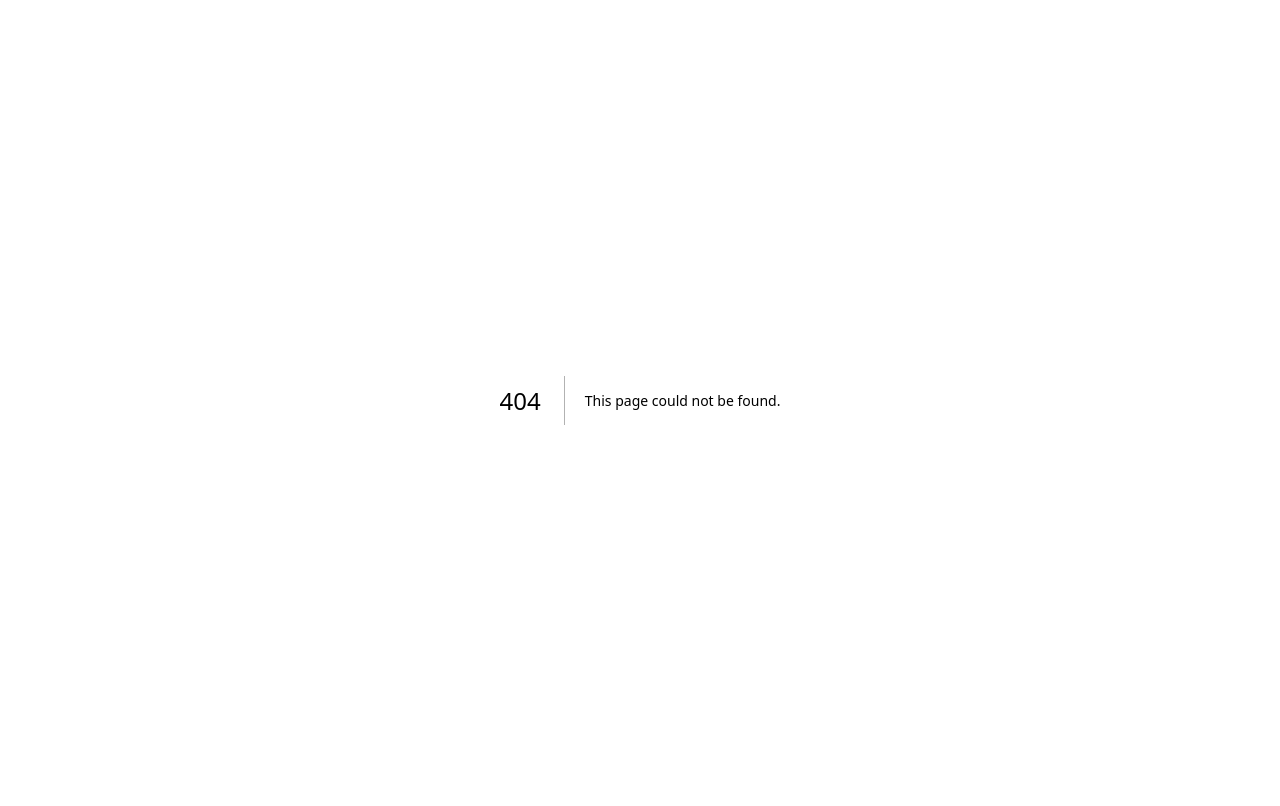
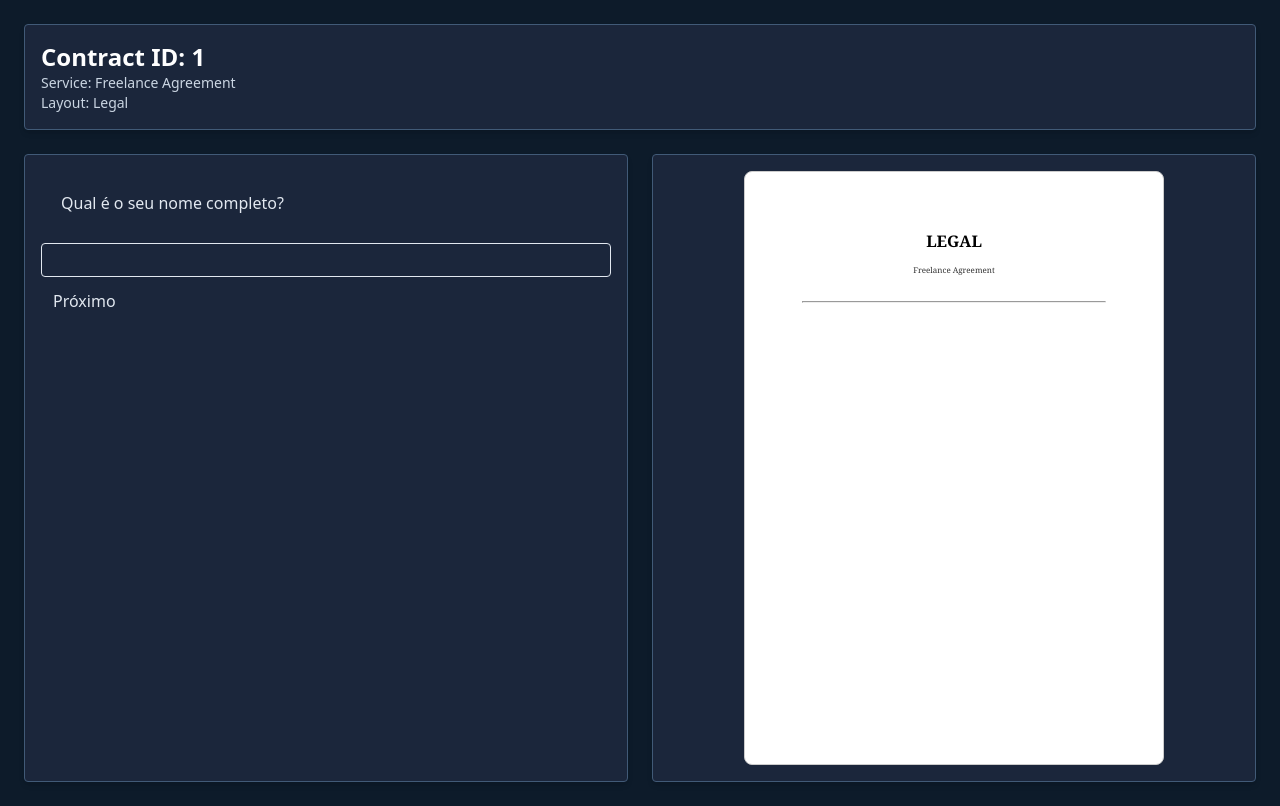
Before and after one commit to PedroPaulo-Git/contract-saas, a Next.js app: page /contract/1 in a window 1280 px wide. Before the commit this address had no page. Built offline with nearby package versions, Linux system fonts and the light colour scheme.

Commit message:
design | developement

```diff
--- a/components/LayoutSelector.tsx
+++ b/components/LayoutSelector.tsx
@@ -1,18 +1,20 @@
-import React from 'react';
+import React, { useState } from 'react';
 import pdf1 from '../pdf1.webp';
 import pdf2 from '../pdf2.webp';
 import pdf3 from '../pdf3.png';
 
-interface Props { onSelect: (layout: string) => void; }
+interface Props {
+  onSelect: (layout: string) => void;
+}
 
 const layouts = [
   {
-    name: 'Default ',
+    name: 'Default',
     preview: 'This contract is made between Party A and Party B. The terms and conditions are as follows...',
     pdf: pdf1
   },
   {
-    name: 'Service Agreement ',
+    name: 'Service Agreement',
     preview: 'This contract is made between Party A and Party B. The terms and conditions are as follows...',
     pdf: pdf1
   },
@@ -29,33 +31,32 @@ const layouts = [
 ];
 
 export default function LayoutSelector({ onSelect }: Props) {
+  const [layoutSelected, setLayoutSelected] = useState<string>('Default');
+
+  function handleClick(name: string) {
+    setLayoutSelected(name);
+    onSelect(name);
+  }
+
   return (
-    <div className="grid grid-cols-2 sm:grid-cols-2 lg:grid-cols-3 gap-6 mt-4 ">
+    <div className="grid grid-cols-2 sm:grid-cols-2 lg:grid-cols-3 gap-6 mt-4">
       {layouts.map(l => (
         <div
           key={l.name}
-          className="p-0 bg-[#14213d] rounded-lg cursor-pointer transform transition duration-200
-          text-center hover:scale-105 hover:shadow-2xl"
-          onClick={() => onSelect(l.name)}
+          className="p-0 bg-[#14213d] rounded-lg cursor-pointer transform transition duration-200 text-center hover:scale-105 hover:shadow-2xl"
+          onClick={() => handleClick(l.name)}
         >
           <h4 className="text-sm font-semibold mb-4">{l.name}</h4>
-          <div className="relative bg-white p-4 rounded-lg border border-gray-300 shadow-md w-full h-[2in] max-w-[3in] mx-auto">
-            <div className="absolute inset-0 border-2 border-gray-300 rounded-md">
-              <div className="h-full p-0 text-sm ">
-                <h5 className="font-semibold
-                text-lg mb-4 absolute top-1/2 left-1/2 transform
-                -translate-x-1/2 -translate-y-1/2 bg-gray-500 opacity-50 w-[95%] text-center  ">
-                Preview:</h5>
-                <img src={l.pdf.src} alt="Preview" className='w-full h-full' />
-                {/* Exibe o link para download do PDF */}
-                {/* <a
-                  href={l.pdf.src}
-                  target="_blank"
-                  rel="noopener noreferrer"
-                  className="text-blue-500 underline mt-4 inline-block"
-                >
-                  Download PDF
-                </a> */}
+
+          <div className={`relative bg-white p-4 rounded-lg w-full h-[2in] max-w-[3in] mx-auto shadow-md
+            border-2 ${layoutSelected === l.name ? 'border-red-500' : 'border-gray-300'}`}>
+            <div className="absolute inset-0 rounded-md">
+              <div className="h-full text-sm relative">
+                <h5 className="font-semibold text-lg mb-4 absolute top-1/2 left-1/2 transform
+                  -translate-x-1/2 -translate-y-1/2 bg-gray-500 opacity-50 w-[95%] text-center">
+                  Preview:
+                </h5>
+                <img src={l.pdf.src} alt="Preview" className="w-full h-full rounded" />
               </div>
             </div>
           </div>
--- a/components/PdfPreview.tsx
+++ b/components/PdfPreview.tsx
@@ -3,17 +3,101 @@ import React, { useEffect, useState } from 'react';
 type Props = { id: string; service: string; layout: string; answers: string[] };
 
 export default function PdfPreview({ id, service, layout, answers }: Props) {
-  const [html, setHtml] = useState('');
   const [url, setUrl] = useState('');
 
   useEffect(() => {
-    const doc = `<h1>${layout}</h1><h2>${service}</h2>${answers.map(a => `<p>${a}</p>`).join('')}`;
-    setHtml(doc);
+    const doc = `
+      <html>
+        <head>
+          <style>
+            body {
+              font-family: Georgia, 'Times New Roman', serif;
+              padding: 1.5cm;
+              margin: 0;
+              line-height: 1.6;
+              color: #000;
+              box-sizing: border-box;
+            }
+
+            h1, h2 {
+              text-align: center;
+              margin-bottom: 10px;
+            }
+
+            h1 {
+              font-size: 2.2rem;
+              text-transform: uppercase;
+            }
+
+            h2 {
+              font-size: 1.4rem;
+              font-weight: normal;
+              color: #333;
+            }
+
+            p {
+              text-align: justify;
+              margin-bottom: 1rem;
+              font-size: 1rem;
+            }
+
+            hr {
+              margin: 1.5rem 0;
+            }
+
+            /* Adicionando media query para telas menores */
+            @media (max-width: 640px) {
+              h1 {
+                font-size: 1rem;
+              }
+
+              h2 {
+                font-size: 0.5rem;
+              }
+
+              p {
+                font-size: 0.3rem;
+              }
+            }
+          </style>
+        </head>
+        <body>
+          <h1>${layout}</h1>
+          <h2>${service}</h2>
+          <hr />
+          ${answers.map((a) => `<p>${a}</p>`).join('')}
+        </body>
+      </html>
+    `;
+
     const blob = new Blob([doc], { type: 'text/html' });
     setUrl(URL.createObjectURL(blob));
   }, [answers]);
 
   return (
-    <iframe src={url} className="w-full h-96 border rounded" />
+    <div className="w-full flex justify-center">
+      <div
+        className="relative"
+        style={{
+          width: '100%',
+          maxWidth: '420px', // Proporção A4: 210mm = 21cm
+          aspectRatio: '210 / 297', // Mantém a proporção A4 vertical
+          border: '1px solid #ccc',
+          borderRadius: '8px',
+          overflow: 'hidden',
+          backgroundColor: 'white',
+        }}
+      >
+        <iframe
+          src={url}
+          className="absolute top-0 left-0 w-full h-full"
+          style={{
+            border: 'none',
+            transform: 'scale(1)',
+            transformOrigin: 'top left',
+          }}
+        />
+      </div>
+    </div>
   );
 }
--- a/components/PopupServiceSelector.tsx
+++ b/components/PopupServiceSelector.tsx
@@ -1,21 +1,51 @@
 import React from 'react';
+import { X } from 'lucide-react'; // ícone de fechar, certifique-se que tem 'lucide-react' instalado
 
-interface Props { onSelect: (service: string) => void; }
-const services = ['Jurídico', 'Comercial', 'Outro'];
+interface Props {
+  onSelect: (service: string) => void;
+  onClose: () => void;
+}
 
-export default function PopupServiceSelector({ onSelect }: Props) {
+const services = [
+  {
+    name: 'Freelance Agreement',
+    description: 'For freelance projects, covering scope, deadlines, and payment terms.'
+  },
+  {
+    name: 'NDA (Non-Disclosure)',
+    description: 'Protect confidential information in business deals or partnerships.'
+  },
+  {
+    name: 'Service Contract',
+    description: 'Ideal for recurring services or custom business arrangements.'
+  },
+];
+
+
+export default function PopupServiceSelector({ onSelect, onClose }: Props) {
   return (
-    <div className="fixed inset-0 flex items-center justify-center bg-black bg-opacity-40">
-      <div className="bg-white p-6 rounded-lg shadow-lg max-w-sm w-full">
-        <h3 className="text-xl font-semibold text-center">Selecione o tipo de serviço</h3>
-        <div className="mt-4 space-x-2 text-center">
-          {services.map(s => (
+    <div className="fixed inset-0 flex items-center justify-center bg-black/70 z-50">
+      <div className="relative bg-white p-6 rounded-xl shadow-2xl max-w-md w-full text-black">
+        {/* Close Button */}
+        <button
+          onClick={onClose}
+          className="absolute top-3 right-3 text-gray-500 hover:text-red-500"
+          aria-label="Close"
+        >
+          <X size={20} />
+        </button>
+
+        <h3 className="text-2xl font-bold text-center mb-6">Select the Type of Service</h3>
+
+        <div className="space-y-4">
+          {services.map(service => (
             <button
-              key={s}
-              className="px-4 py-2 bg-accent text-white rounded-lg hover:bg-accent-dark transition duration-200"
-              onClick={() => onSelect(s)}
+              key={service.name}
+              onClick={() => onSelect(service.name)}
+              className="w-full text-left p-4 border rounded-lg hover:border-blue-600 hover:bg-blue-50 transition duration-200"
             >
-              {s}
+              <div className="font-semibold text-blue-900">{service.name}</div>
+              <div className="text-sm text-gray-600">{service.description}</div>
             </button>
           ))}
         </div>
--- a/components/Questionnare.tsx
+++ b/components/Questionnare.tsx
@@ -1,29 +1,80 @@
 import React, { useState } from 'react';
 
-interface Props { onAnswer: (a: string) => void; }
-const questions = Array.from({ length: 10 }, (_, i) => `Pergunta ${i + 1}`);
+interface Props {
+  onAnswer: (a: string) => void;
+  layout: string; // Pode ser 'Legal', 'Business', 'Custom'
+}
 
-export default function Questionnaire({ onAnswer }: Props) {
+const questionSets: Record<string, string[]> = {
+  Legal: [
+    'Qual é o seu nome completo?',
+    'Qual é o tipo de contrato necessário?',
+    'As partes envolvidas são físicas ou jurídicas?',
+    'Existe algum prazo definido?',
+    'Há cláusulas específicas que deseja incluir?',
+    'Deseja que inclua cláusulas de confidencialidade?',
+    'O contrato precisa ter validade internacional?',
+    'Como será a forma de pagamento?',
+    'Existe algum histórico de disputas?',
+    'Deseja revisar algum modelo anterior?',
+  ],
+  Business: [
+    'Qual é o nome da sua empresa?',
+    'Qual o objetivo principal do serviço?',
+    'Quem é o público-alvo?',
+    'Qual é o produto ou serviço vendido?',
+    'Quais canais de venda você utiliza?',
+    'Você já usa alguma estratégia comercial?',
+    'Tem alguma métrica de sucesso?',
+    'Qual é a maior dor do seu cliente?',
+    'Quais ferramentas você já usa?',
+    'Tem alguma meta de curto prazo?',
+  ],
+  Custom: [
+    'Descreva seu projeto ou necessidade',
+    'Qual é o prazo estimado?',
+    'Tem referências ou exemplos?',
+    'Quem são os envolvidos?',
+    'Qual orçamento disponível?',
+    'Há limitações técnicas?',
+    'Qual a finalidade do documento?',
+    'Onde será utilizado?',
+    'Deseja incluir anexos?',
+    'Algum detalhe extra importante?',
+  ],
+};
+
+export default function Questionnaire({ onAnswer, layout }: Props) {
+  const questions = questionSets[layout] || [];
   const [step, setStep] = useState(0);
   const [value, setValue] = useState('');
 
   function next() {
     onAnswer(value);
     setValue('');
-    setStep(prev => Math.min(prev + 1, questions.length - 1));
+    setStep((prev) => Math.min(prev + 1, questions.length - 1));
   }
+  console.log('Layout:', layout);
+console.log('Questions for this layout:', questionSets[layout]);
 
   return (
-    <div>
-      <h4 className="mb-2">{questions[step]}</h4>
+    <div className=''>
+      {step < questions.length ? (
+        <>
+          <h4 className="mb-2 p-5">{questions[step]}</h4>
           <input
             className="w-full p-1 bg-primary border border-accent rounded"
             value={value}
-        onChange={e => setValue(e.target.value)}
+            onChange={(e) => setValue(e.target.value)}
           />
           <button onClick={next} className="mt-2 px-3 py-1 bg-accent rounded">
             {step < questions.length - 1 ? 'Próximo' : 'Concluir'}
           </button>
+        </>
+      ) : (
+        <h4 className="text-center p-5">Obrigado! Questionário concluído.</h4>
+      )}
     </div>
   );
+
 }
--- a/package.json
+++ b/package.json
@@ -10,6 +10,7 @@
   },
   "dependencies": {
     "html-pdf-node": "^1.0.8",
+    "lucide-react": "^0.507.0",
     "next": "15.3.1",
     "postcss": "^8.5.3",
     "react": "^19.0.0",
--- /dev/null
+++ b/src/app/contract/[id].tsx
@@ -0,0 +1,34 @@
+import { useRouter } from "next/router";
+import { useEffect, useState } from "react";
+import Questionnaire from "../../../components/Questionnare";
+import PdfPreview from "../../../components/PdfPreview";
+
+export default function ContractPage() {
+  const router = useRouter();
+  const { id, service, layout } = router.query;
+  const [answers, setAnswers] = useState<string[]>([]);
+
+  function handleAnswer(answer: string) {
+    setAnswers((prev) => [...prev, answer]);
+  }
+
+  useEffect(() => {
+    // gerenciar progresso ou chamadas
+  }, [answers]);
+
+  return (
+    <div className="p-6 flex">
+      <div className="w-1/2">
+        <Questionnaire onAnswer={handleAnswer} layout={""} />
+      </div>
+      <div className="w-1/2">
+        <PdfPreview
+          id={id as string}
+          service={service as string}
+          layout={layout as string}
+          answers={answers}
+        />
+      </div>
+    </div>
+  );
+}
--- /dev/null
+++ b/src/app/contract/[id]/page.tsx
@@ -0,0 +1,55 @@
+'use client'
+
+import { useSearchParams, useParams } from 'next/navigation';
+import { useState } from 'react';
+import Questionnaire from '../../../../components/Questionnare';
+import PdfPreview from '../../../../components/PdfPreview';
+
+export default function ContractPage() {
+  const searchParams = useSearchParams();
+  const params = useParams();
+
+  const service = searchParams.get('service') || 'Freelance Agreement';
+  const layoutParam = searchParams.get('layout');
+  const id = params?.id as string;
+
+  // Default to 'Legal' if no layout is provided or if it's invalid
+  const validLayouts = ['Legal', 'Business', 'Custom'];
+  const layout = layoutParam && validLayouts.includes(layoutParam)
+    ? layoutParam
+    : 'Legal';
+
+  const [answers, setAnswers] = useState<string[]>([]);
+
+  function handleAnswer(newAnswer: string) {
+    setAnswers((prev) => [...prev, newAnswer]);
+  }
+
+  if (!id) {
+    return <div>Loading...</div>;
+  }
+
+  return (
+    <div className="min-h-screen bg-[#0d1b2a] text-slate-200 p-6 space-y-6">
+      {/* Header */}
+      <div className="bg-[#1b263b] p-4 rounded shadow-md border border-[#415a77]">
+        <h1 className="text-2xl font-bold text-white">Contract ID: {id}</h1>
+        <p className="text-sm text-slate-300">Service: {service}</p>
+        <p className="text-sm text-slate-300">Layout: {layout}</p>
+      </div>
+
+      {/* Grid */}
+      <div className="grid md:grid-cols-2 gap-6">
+        {/* Perguntas */}
+        <div className="bg-[#1b263b] p-4 rounded shadow-md border border-[#415a77]">
+          <Questionnaire onAnswer={handleAnswer} layout={layout} />
+        </div>
+
+        {/* Preview */}
+        <div className="bg-[#1b263b] p-4 rounded shadow-md border border-[#415a77]">
+          <PdfPreview id={id} service={service} layout={layout} answers={answers} />
+        </div>
+      </div>
+    </div>
+  );
+}
--- a/src/app/page.tsx
+++ b/src/app/page.tsx
@@ -1,15 +1,14 @@
-'use client'
+"use client";
 
-import { useState } from 'react';
-import Header from '../../components/Header';
-import TextInputBox from '../../components/TextInputBox';
-import LayoutSelector from '../../components/LayoutSelector';
-import PopupServiceSelector from '../../components/PopupServiceSelector';
-import { useRouter } from 'next/navigation';
-
+import { useState } from "react";
+import Header from "../../components/Header";
+import TextInputBox from "../../components/TextInputBox";
+import LayoutSelector from "../../components/LayoutSelector";
+import PopupServiceSelector from "../../components/PopupServiceSelector";
+import { useRouter } from "next/navigation";
 
 export default function Home() {
-  const [text, setText] = useState('');
+  const [text, setText] = useState("");
   const [layout, setLayout] = useState<string | null>(null);
   const [showPopup, setShowPopup] = useState(false);
   const router = useRouter();
@@ -28,7 +27,7 @@ export default function Home() {
       <Header />
       <h1 className="text-2xl mb-4">Gere seu PDF gratuitamente</h1>
       <TextInputBox value={text} onChange={setText} />
-      <div className='text-center'>
+      <div className="text-center">
         <button
           disabled={!layout}
           onClick={handleStart}
@@ -36,12 +35,16 @@ export default function Home() {
         >
           Iniciar contrato
         </button>
-
       </div>
 
       <LayoutSelector onSelect={setLayout} />
 
-      {showPopup && <PopupServiceSelector onSelect={onSelectService} />}
+      {showPopup && (
+        <PopupServiceSelector
+          onSelect={onSelectService}
+          onClose={() => setShowPopup(false)}
+        />
+      )}
     </div>
   );
 }
--- /dev/null
+++ b/src/app/pages/_app.tsx
@@ -0,0 +1,6 @@
+// import '../src/app/styles/globals.css';
+// import { AppProps } from 'next/app';
+
+// export default function MyApp({ Component, pageProps }: AppProps) {
+//   return <Component {...pageProps} />;
+// }
--- /dev/null
+++ b/src/app/pages/api/generate-pdf.ts
@@ -0,0 +1,16 @@
+import { NextApiRequest, NextApiResponse } from "next";
+import { generatePdf } from "../../../../lib/pdf";
+
+export default async function handler(
+  req: NextApiRequest,
+  res: NextApiResponse
+) {
+  const { html } = req.body;
+  try {
+    const file = await generatePdf(html);
+    res.setHeader("Content-Type", "application/pdf");
+    res.send(file);
+  } catch (err) {
+    res.status(500).json({ error: "Erro ao gerar PDF" });
+  }
+}
```
Also changed, not shown: src/app/pages/index.tsx (added), 1 other file (tests, documents, lock files or other folders). Lines whose indentation alone changed are shown as unchanged.
